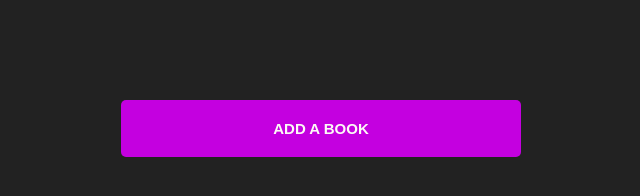
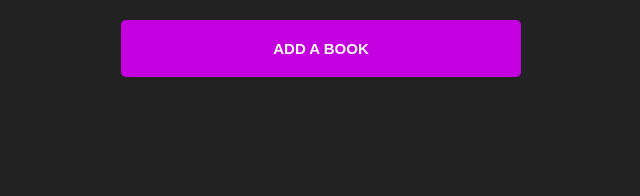
Before and after one commit to ideen-los/library, a plain HTML site: page index.html in a window 1280 px wide. Shown: the whole page, without its empty margins (319-959 px from the left). Drawn offline with Linux system fonts and the light colour scheme.

Commit message:
STY: edit styles

```diff
--- a/css/style.css
+++ b/css/style.css
@@ -121,7 +121,7 @@ select {
 }
 
 #btn-show {
-  margin: 100px 0 40px;
+  margin: 10 0px 0 40px;
 }
 
 .btn:focus-visible {
```
